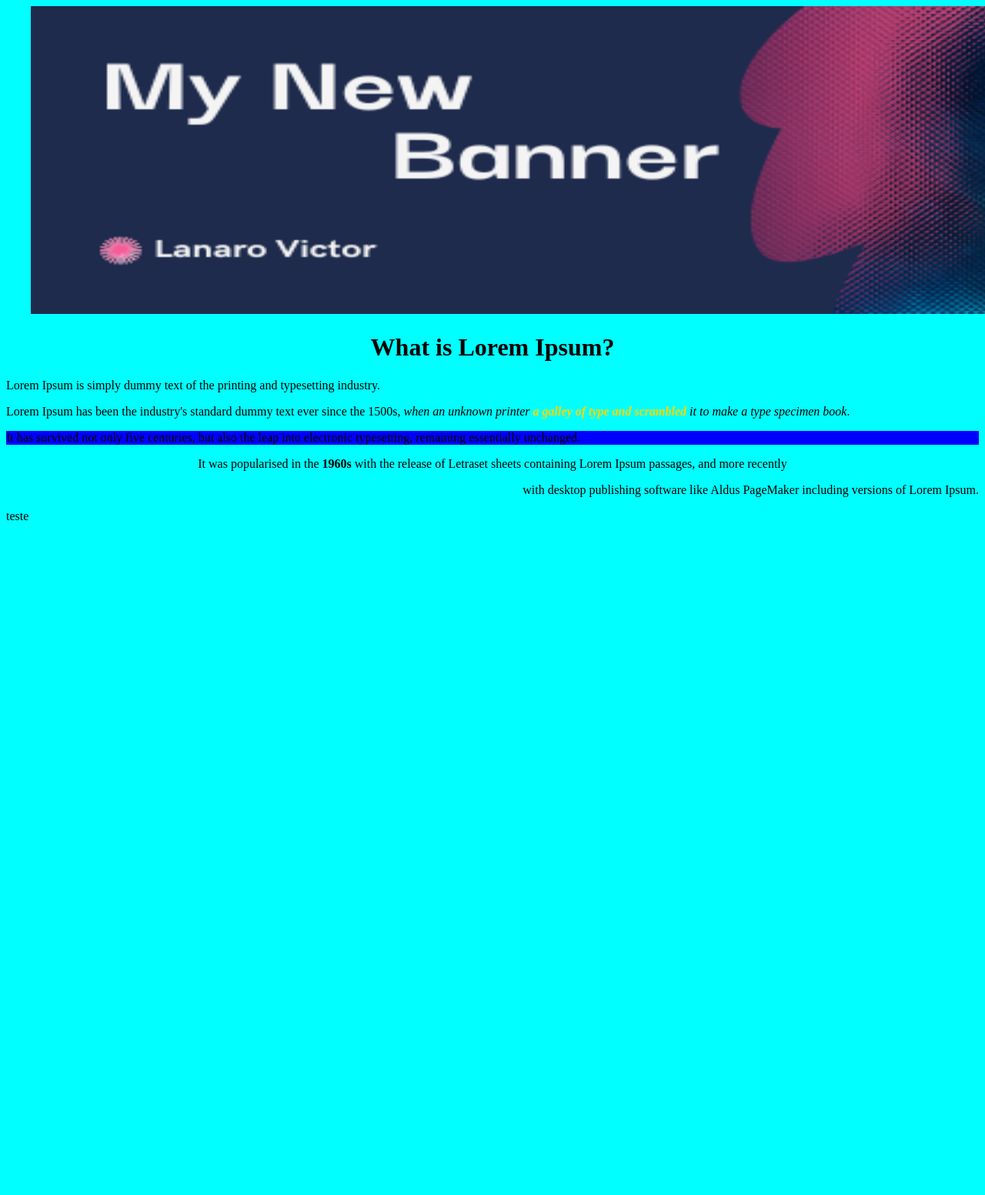
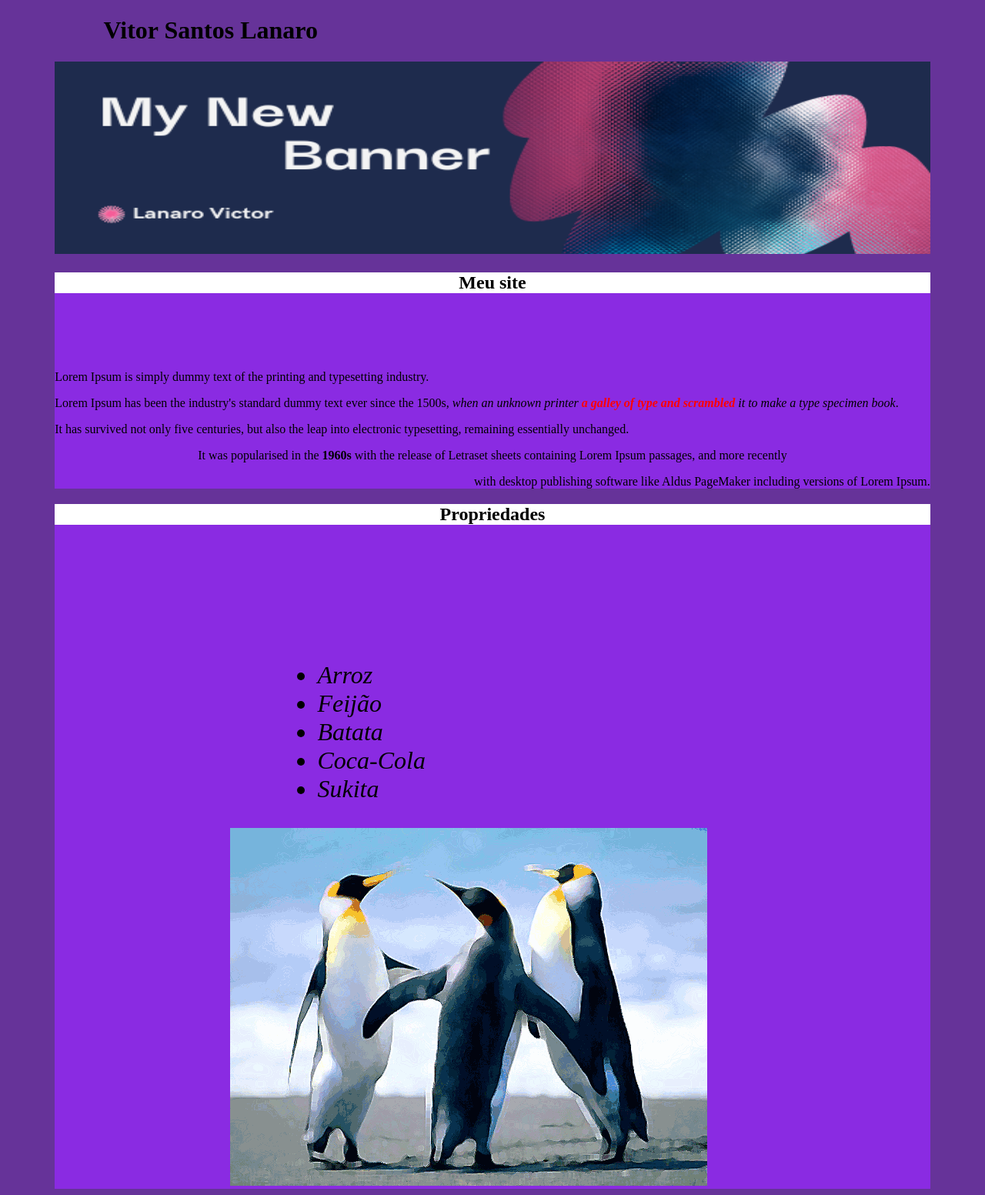
Before and after one commit to vitorlanaro07/pratica_dev_web_python_flask, a Flask app: page / in a window 1280 px wide; the page is wider, and only the part inside the window is pictured. Shown: that part at 77% size. Before the commit the page ends 676 px from the top of that part, so only its background shows below. Run offline with Flask 2, Linux system fonts and the light colour scheme.

Commit message:
Subindo pagina HTML + CSS

```diff
--- a/static/styles/style.css
+++ b/static/styles/style.css
@@ -1,20 +1,29 @@
 body{
-    background-color: cyan;
+    background-color: rebeccapurple;
+}
+
+#principal{
+    background-color: blueviolet;
+    margin-right: 5%;
+    margin-left: 5%;
 }
 
 #banner{
-    width:  1800px;
-    height: 400px;
-    margin-left: 2.5%;
+    width: 90%;
+    height: 250px;
+    margin-right: 5%;
+    margin-left: 5%;
 }
 
-h1{
-    text-align: center;
+.cabecalho{
+    padding-left: 10%;
 }
 
-#pintar{
-    background-color: blue;
+.alinhar_principal{
+    text-align: center;
+    margin-bottom: 100px;
 }
+
 
 .par1{
     text-align: center;
@@ -25,5 +34,31 @@ h1{
 }
 
 em strong {
-    color: gold;
+    color: red;
 }
+
+#pro{
+    background-color: blueviolet;
+    margin-right: 5%;
+    margin-left: 5%;
+}
+
+div h2{
+    background-color: white;
+}
+
+#list_prop{
+    display: inline-block;
+    vertical-align: top;
+    padding-left: 30%;
+    padding-top: 4%;
+    font-size: 200%;
+}
+
+.list_prop{
+    font-style: italic;
+}
+
+#img_pro{
+    padding-left: 20%;
+}
--- a/templates/index.html
+++ b/templates/index.html
@@ -7,21 +7,33 @@
     </head>
     <body>
         <header>
+            <h1 class="cabecalho">Vitor Santos Lanaro</h1>
             <img id="banner" src="My New Banner.png" >
         </header>
 
+        <div id="principal">
 
+            <h2 class="alinhar_principal">Meu site</h2>
 
-        <h1>What is Lorem Ipsum?</h1>
+            <p>Lorem Ipsum is simply dummy text of the printing and typesetting industry. </p>
+            <p>Lorem Ipsum has been the industry's standard dummy text ever since the 1500s, <em>when an unknown printer <strong> a galley of type and scrambled</strong> it to make a type specimen book</em>.</p>
+            <p>It has survived not only five centuries, but also the leap into electronic typesetting, remaining essentially unchanged. </p>
+            <p class="par1"">It was popularised in the <strong>1960s</strong> with the release of Letraset sheets containing Lorem Ipsum passages, and more recently </p>
+            <p class="par2"">with desktop publishing software like Aldus PageMaker including versions of Lorem Ipsum.</p>
+        </div>
 
-        <p>Lorem Ipsum is simply dummy text of the printing and typesetting industry. </p>
-        <p>Lorem Ipsum has been the industry's standard dummy text ever since the 1500s, <em>when an unknown printer <strong> a galley of type and scrambled</strong> it to make a type specimen book</em>.</p>
-        <p id="pintar">It has survived not only five centuries, but also the leap into electronic typesetting, remaining essentially unchanged. </p>
-        <p class="par1"">It was popularised in the <strong>1960s</strong> with the release of Letraset sheets containing Lorem Ipsum passages, and more recently </p>
-        <p class="par2"">with desktop publishing software like Aldus PageMaker including versions of Lorem Ipsum.</p>
+        <div id="pro">
+            <h2 class="alinhar_principal">Propriedades</h2>
+            <ul id="list_prop">
+                <li class="list_prop">Arroz</li>
+                <li class="list_prop">Feijão</li>
+                <li class="list_prop">Batata</li>
+                <li class="list_prop">Coca-Cola</li>
+                <li class="list_prop">Sukita</li>
+            </ul>
 
-        <p>
-            teste
-        </p>
+            <img id= "img_pro" src="phoca_thumb_l_image03_grd.png">
+        </div>
+
   </body>
 </html>
--- a/testando_request.py
+++ /dev/null
@@ -1 +0,0 @@
-import py
```
Also changed, not shown: README.md (added), templates/phoca_thumb_l_image03_grd.png (added), 1 other file.
